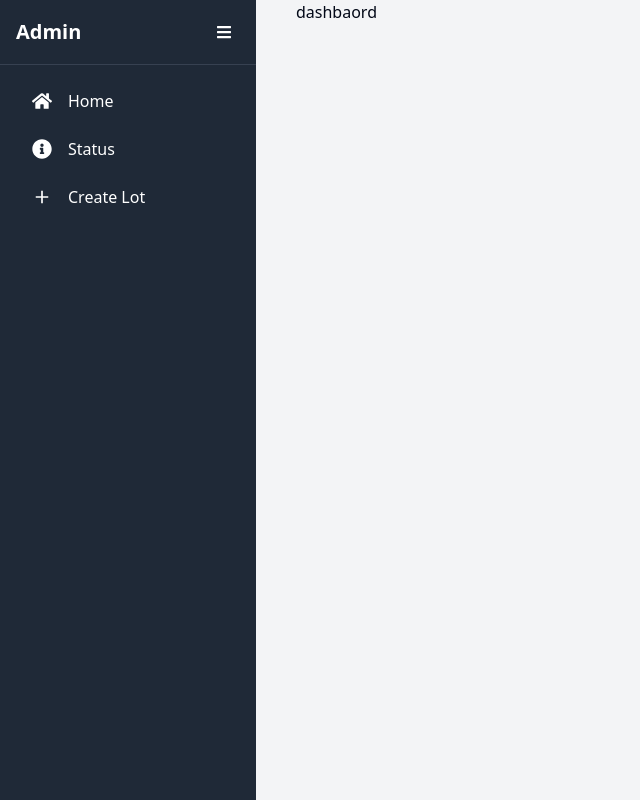
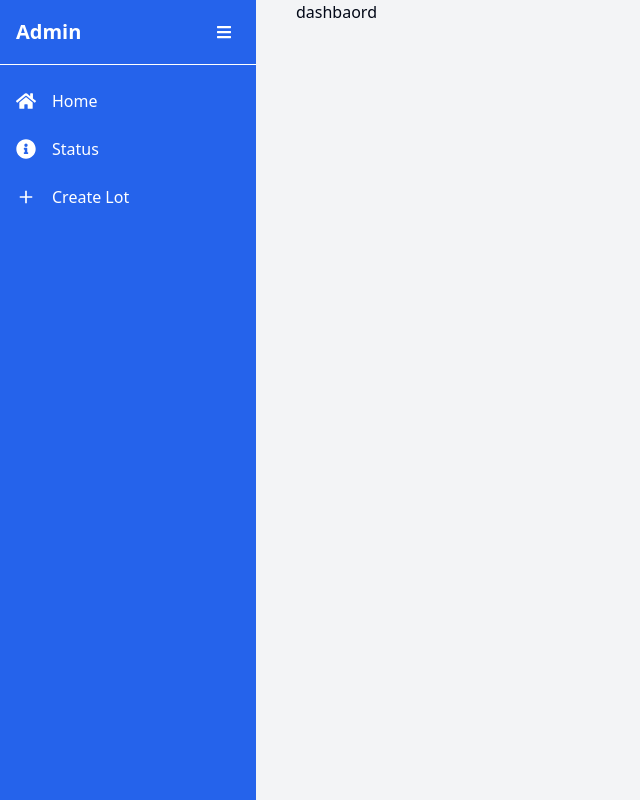
Before and after one commit to AnzerBakhsh/parking--system, a React (Vite) app: page /admin/dashboard in a window 1280 px wide. Shown: the whole page, without its empty margins (0-640 px from the left). Built offline with nearby package versions, Linux system fonts and the light colour scheme.

Commit message:
change color theme in admin layout

```diff
--- a/src/pages/Admin/Sidebar/index.jsx
+++ b/src/pages/Admin/Sidebar/index.jsx
@@ -7,33 +7,33 @@ const Sidebar = ({isOpen,toggleSidebar,links}) => {
     <aside
       className={`${
         isOpen ? "w-[20vw]" : "w-[4vw]"
-      } h-screen bg-gray-800 text-white flex flex-col fixed top-0 left-0 transition-all duration-300`}
+      } h-screen bg-blue-600 text-white flex flex-col fixed top-0 left-0 transition-all duration-300`}
     >
 
-      <div className="flex items-center justify-between p-4 border-b border-gray-700">
+      <div className="flex items-center justify-between p-4 border-b border-white">
         <span className={`text-xl font-bold transition-all duration-300 ${!isOpen && "hidden"}`}>
           Admin
         </span>
         <button
           onClick={toggleSidebar}
-          className="text-white hover:bg-gray-700 p-2 rounded-md"
+          className="text-white hover:bg-white hover:text-blue-600 p-2 rounded-md"
         >
           <FaBars />
         </button>
       </div>
 
-      {/* Navigation Links */}
+
       <nav className="flex-1 p-4 space-y-2">
         {links.map((link, index) => (
           <Link
             key={index}
             to={link.to}
-            className="flex items-center space-x-4 px-4 py-2 rounded-md hover:bg-gray-700"
+            className="flex  items-center space-x-4 py-2 rounded-md hover:bg-white hover:text-blue-600"
           >
-            <span className="text-xl">{link.icon}</span>
+            <span className="text-xl ">{link.icon}</span>
             <span
               className={`transition-all duration-300 ${
-                !isOpen && "opacity-0 translate-x-[-20px] pointer-events-none"
+                !isOpen && "opacity-0 translate-x-[-20px] pointer-events-none "
               }`}
             >
               {link.label}
```
